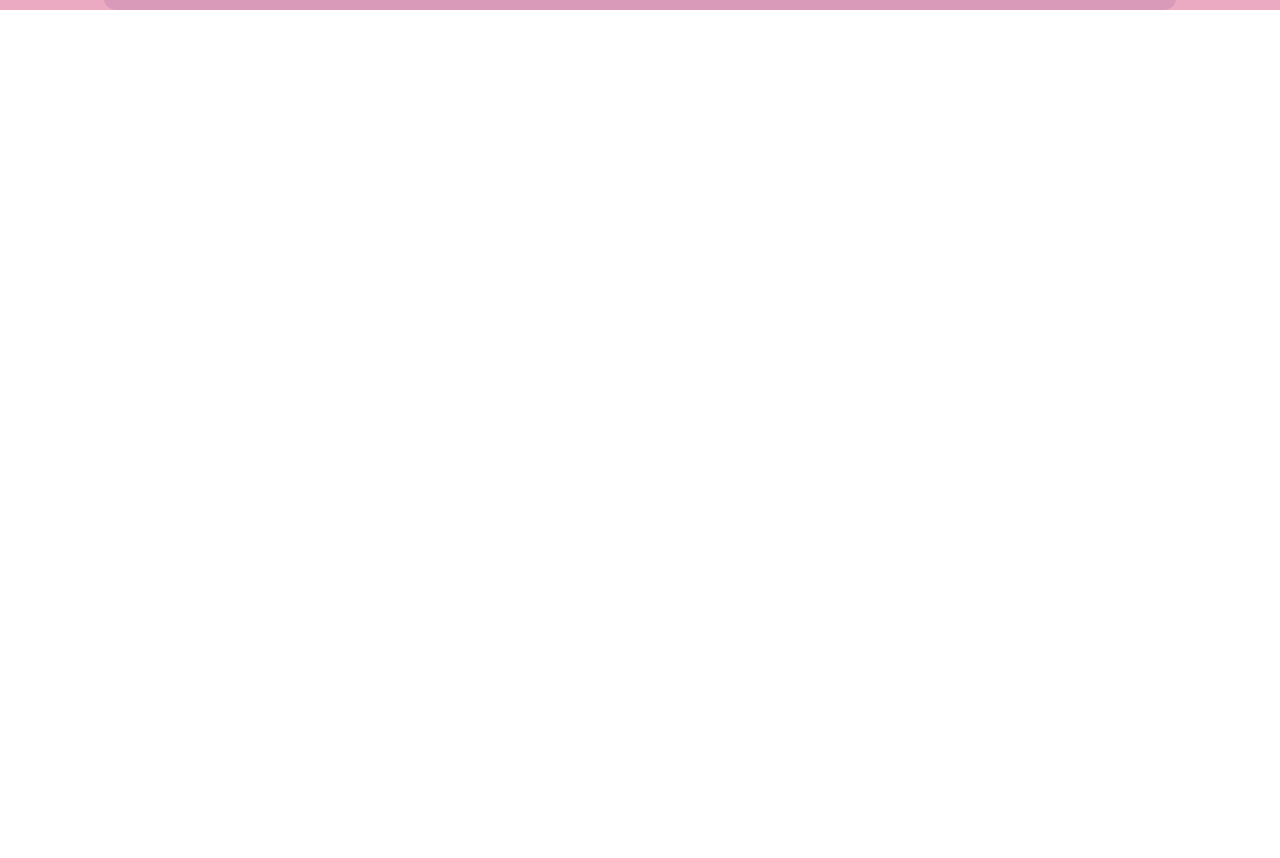
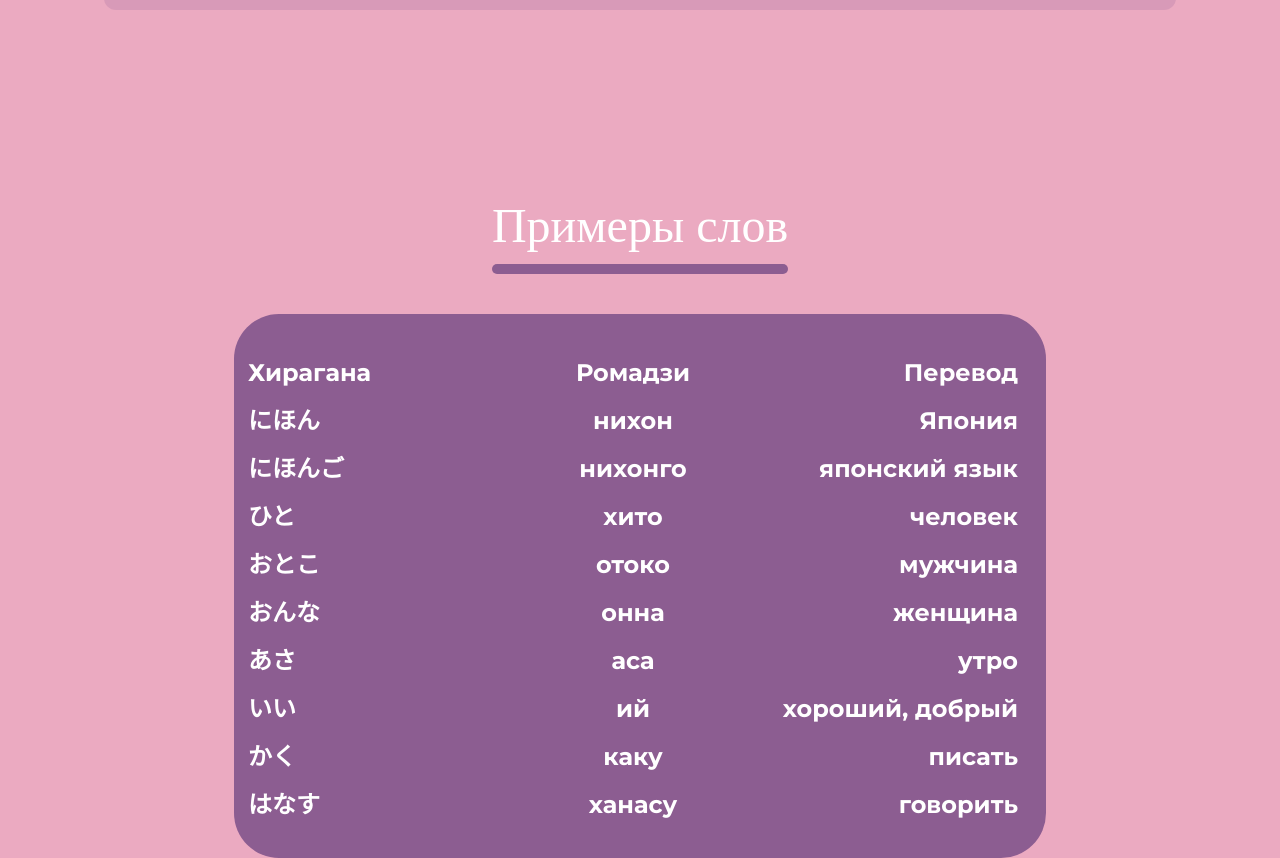
Before and after one commit to makesomelayouts/hirakata, a React (Vite) app: page /hiragana in a window 1280 px wide. Shown: the part 2940-3798 px from the top of the page. Before the commit the page ends 2950 px from the top, so only its background shows below. Built offline with nearby package versions, Linux system fonts and the light colour scheme; a web font is replaced by a local one.

Commit message:
Add word examples section

```diff
--- a/src/pages/Hiragana.jsx
+++ b/src/pages/Hiragana.jsx
@@ -176,6 +176,41 @@ function Hiragana() {
           ))}
         </div>
       </section>
+
+      <section className="flex flex-col items-center justify-center gap-10 max-w-[1200px] mx-auto mt-32">
+        <div className="flex flex-col items-center justify-center px-8">
+          <h1 className="mt-[64px] text-center font-header text-5xl">
+            Примеры слов
+          </h1>
+          <div className="mt-3.5 bg-[#8C5D91] h-2.5 w-full rounded-full"></div>
+        </div>
+
+        <div className="font-body font-bold pt-[43px] pr-[28px] pl-[14px] pb-[37px] bg-[#8C5D91] rounded-[45px] text-2xl">
+          <div className="grid grid-cols-3 gap-x-8 gap-y-4">
+            <div className="font-body text-2xl">Хирагана</div>
+            <div className="text-center">Ромадзи</div>
+            <div className="text-right">Перевод</div>
+
+            {[
+              ["にほん", "нихон", "Япония"],
+              ["にほんご", "нихонго", "японский язык"],
+              ["ひと", "хито", "человек"],
+              ["おとこ", "отоко", "мужчина"],
+              ["おんな", "онна", "женщина"],
+              ["あさ", "аса", "утро"],
+              ["いい", "ий", "хороший, добрый"],
+              ["かく", "каку", "писать"],
+              ["はなす", "ханасу", "говорить"],
+            ].map(([hiragana, romaji, translation], index) => (
+              <div key={`row-${index}`} className="contents">
+                <div className="font-jp text-2xl">{hiragana}</div>
+                <div className="text-center">{romaji}</div>
+                <div className="text-right">{translation}</div>
+              </div>
+            ))}
+          </div>
+        </div>
+      </section>
     </motion.div>
   );
 }
```
